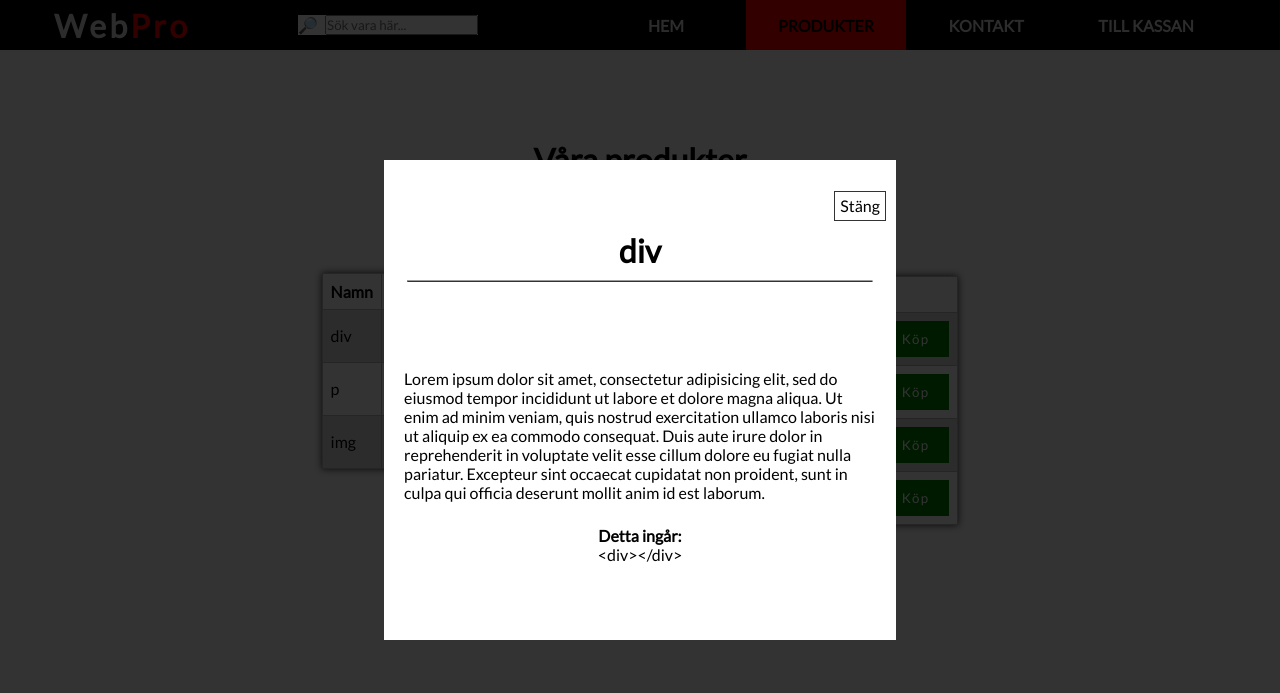
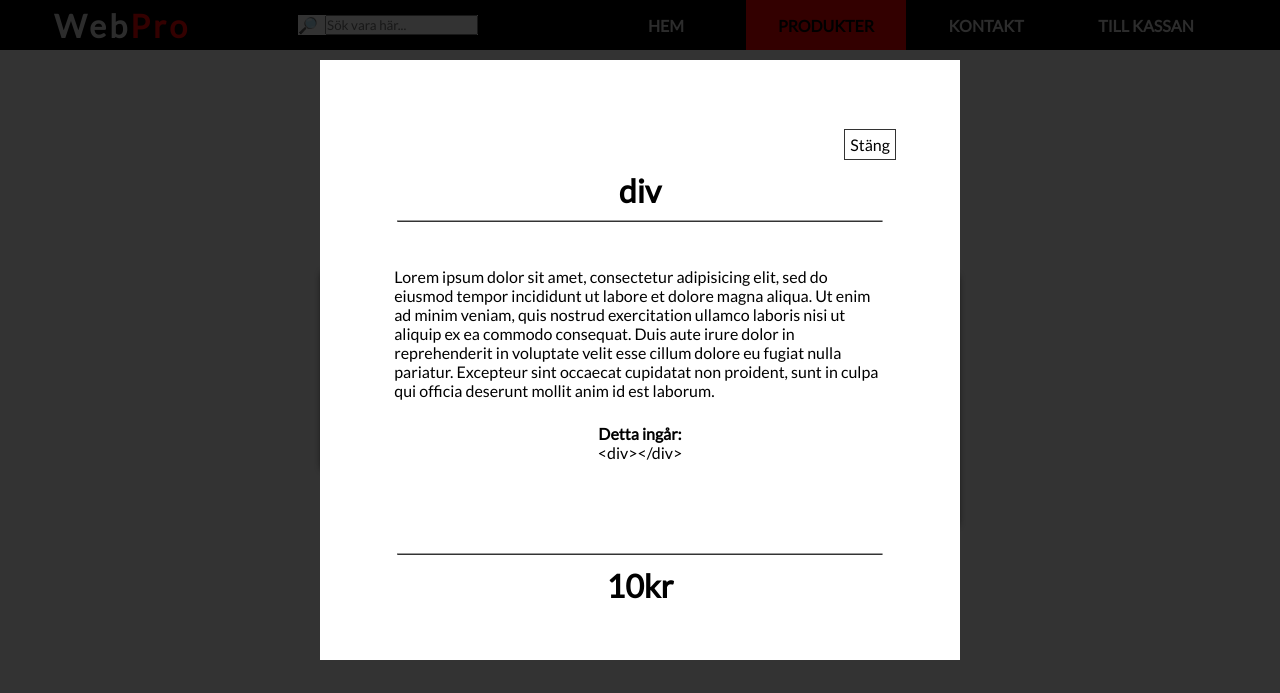
Before and after one commit to MikaelFeher/html_css_group_project_javascript, a plain HTML site: page products.html in a window 1280 px wide. Both pictures are taken after a click on the element "div". Shown: the top 693 px of the page. Drawn offline with nearby package versions, Linux system fonts and the light colour scheme.

Commit message:
style modal

```diff
--- a/style.css
+++ b/style.css
@@ -226,25 +226,28 @@ tr:nth-child(even) {
 	position: absolute;
 	z-index: 10;
 	top: 0px;
-	height: 100vh;
+	height: 100%;
 	width: 100vw;
 	background-color: rgba(0, 0, 0, .8);
 }
 
 .modal_container {
-	top: 20%;
-	left: 30%;
-	position: absolute;
-	width:40%;
-	height: 60%;
+
+
+	margin:60px 25%;
+	width:auto;
+	height: auto;
+	max-height:600px;
+
+	overflow: scroll;
 	text-align:left;
 	background-color: white;
-	overflow-y: scroll;
+	padding:64px;
 }
 
 .modal_wrapper {
 	width: 100%;
-	padding: 5% 2%;
+
 	display: flex;
 	justify-content: center;
 	align-items: center;
@@ -264,6 +267,7 @@ tr:nth-child(even) {
 }
 
 .modal_close_button {
+	float: right;
 	padding: 1%;
 	border: 1px solid #333;
 	cursor: pointer;
@@ -291,7 +295,7 @@ tr:nth-child(even) {
 #info_text {
 	height: 70%;
 	padding: 2%;
-	margin: 10% 0;
+
 }
 
 #info_text p {
```
